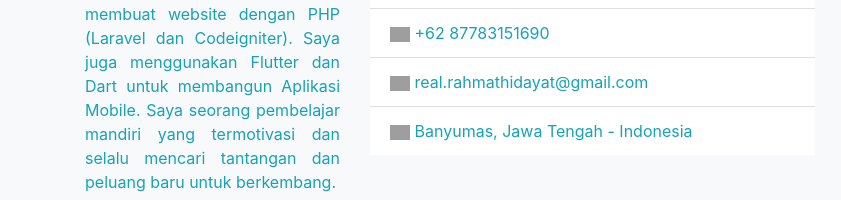
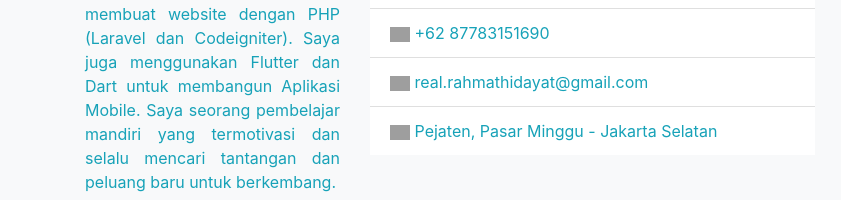
Before and after one commit to rhmt-hidayat/web_portofolio, a plain HTML site: page index.html in a window 1280 px wide. Shown: the part 752-952 px from the top of the page, 0-841 px from the left. Drawn offline with nearby package versions, Linux system fonts and the light colour scheme; grey boxes are pictures that could not be loaded.

Commit message:
Update alamat

```diff
--- a/index.html
+++ b/index.html
@@ -161,7 +161,7 @@
 						<li class="list-group-item"><img src="https://img.icons8.com/cotton/64/000000/email-open.png"
 								width="20px" /> real.rahmathidayat@gmail.com</li>
 						<li class="list-group-item"><img src="https://img.icons8.com/plasticine/100/000000/address.png" /
-								width="20px"> Banyumas, Jawa Tengah - Indonesia</li>
+								width="20px"> Pejaten, Pasar Minggu - Jakarta Selatan</li>
 					</ul>
 				</div>
 				<div class="col-lg-4">
```
